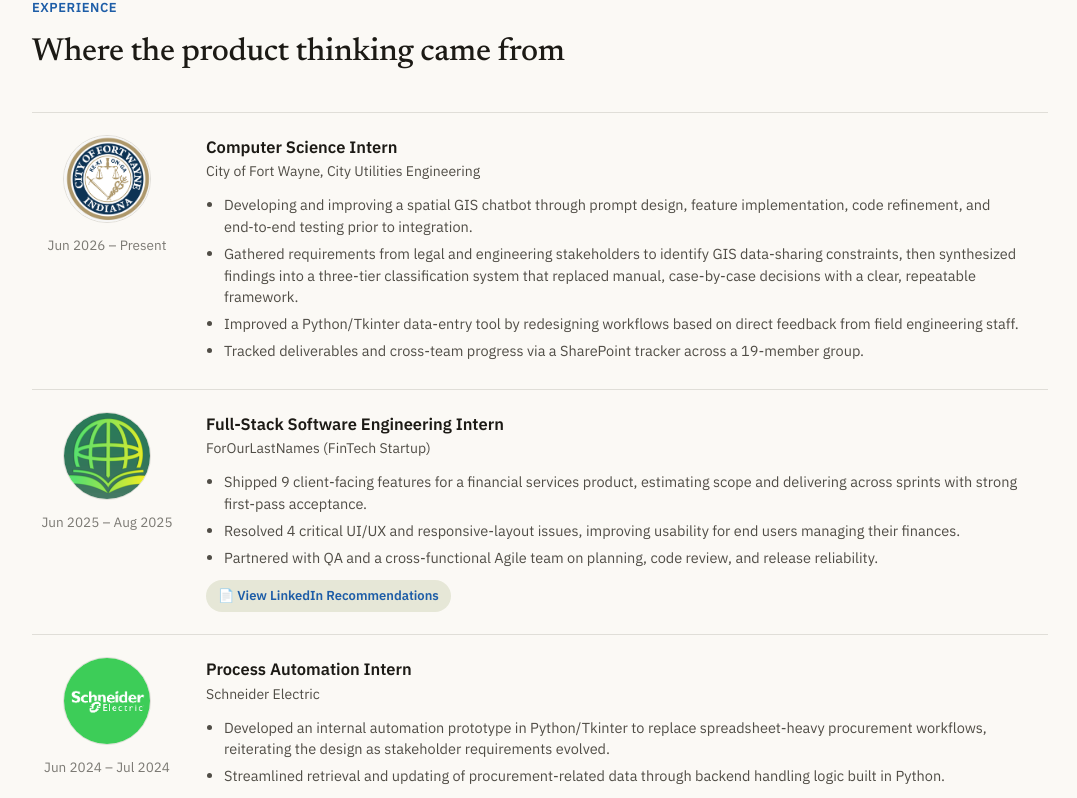
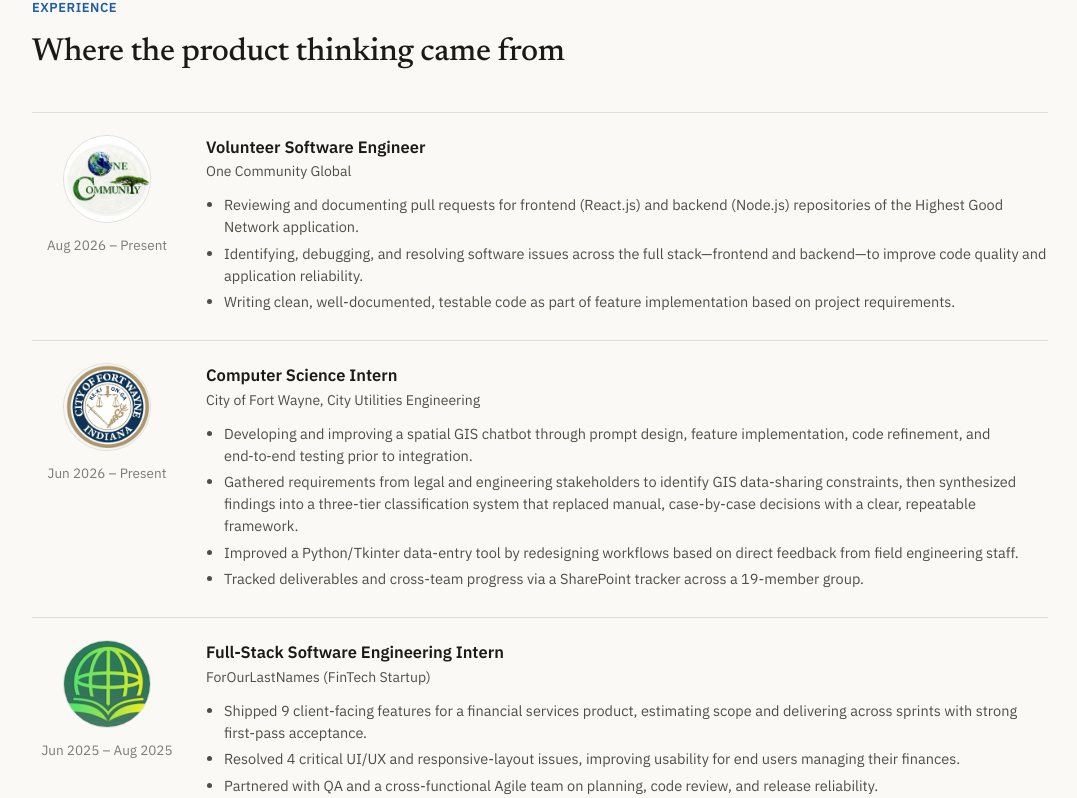
Before and after one commit to MahalakshmiPFW/Portfolio, a React (Vite) app: page / in a window 1280 px wide. Shown: the part 3059-3857 px from the top of the page, without its empty margins (100-1177 px from the left). Built offline with nearby package versions, Linux system fonts and the light colour scheme.

Commit message:
Add One Community Global volunteer position to experience section

```diff
--- a/src/pmData.ts
+++ b/src/pmData.ts
@@ -147,6 +147,17 @@ export const CASE_STUDIES: CaseStudy[] = [
 ];
 
 export const EXPERIENCE: ExperienceItem[] = [
+  {
+    logo: '/assets/images/one_community_global_logo.jpg',
+    dates: 'Aug 2026 – Present',
+    role: 'Volunteer Software Engineer',
+    org: 'One Community Global',
+    bullets: [
+      'Reviewing and documenting pull requests for frontend (React.js) and backend (Node.js) repositories of the Highest Good Network application.',
+      'Identifying, debugging, and resolving software issues across the full stack—frontend and backend—to improve code quality and application reliability.',
+      'Writing clean, well-documented, testable code as part of feature implementation based on project requirements.',
+    ],
+  },
   {
     logo: '/assets/images/COFW.png',
     dates: 'Jun 2026 – Present',
```
Also changed, not shown: public/assets/images/one_community_global_logo.jpg (added).
